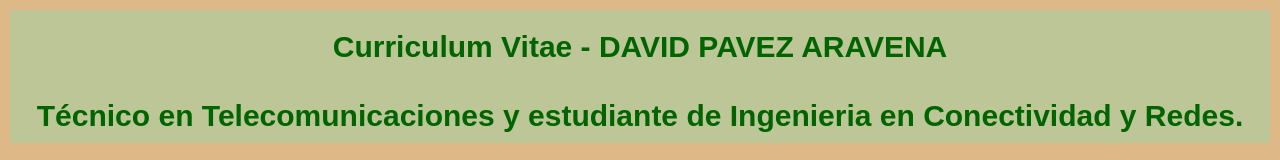
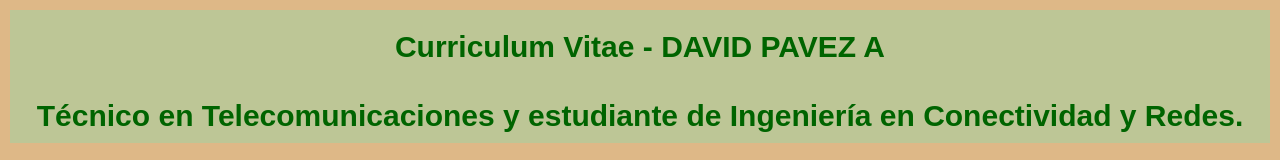
Before and after one commit to dpavez6/dpavez6.github.com, a plain HTML site: page CV/index.html in a window 1280 px wide. Shown: the top 160 px of the page. Drawn offline with Linux system fonts and the light colour scheme; grey boxes are pictures that could not be loaded.

Commit message:
Update index.html

```diff
--- a/CV/index.html
+++ b/CV/index.html
@@ -6,8 +6,8 @@
     </head>
     <body style=margin:10px;font-family:Arial,Helvetica,sans-serif;background-color:burlywood;>
         <header style=font-weight:700;font-size:15px;color:darkgreen;text-align:center;background-color:#BDC696>
-            <h1 style=display:inline-block>Curriculum Vitae - DAVID PAVEZ ARAVENA</h1>
-            <h1 style=padding:10px;text-align:center;margin-top:5px>Técnico en Telecomunicaciones y estudiante de Ingenieria en Conectividad y Redes.</h1>
+            <h1 style=display:inline-block>Curriculum Vitae - DAVID PAVEZ A</h1>
+            <h1 style=padding:10px;text-align:center;margin-top:5px>Técnico en Telecomunicaciones y estudiante de Ingeniería en Conectividad y Redes.</h1>
         </header>
         <section>
             <div>
```
